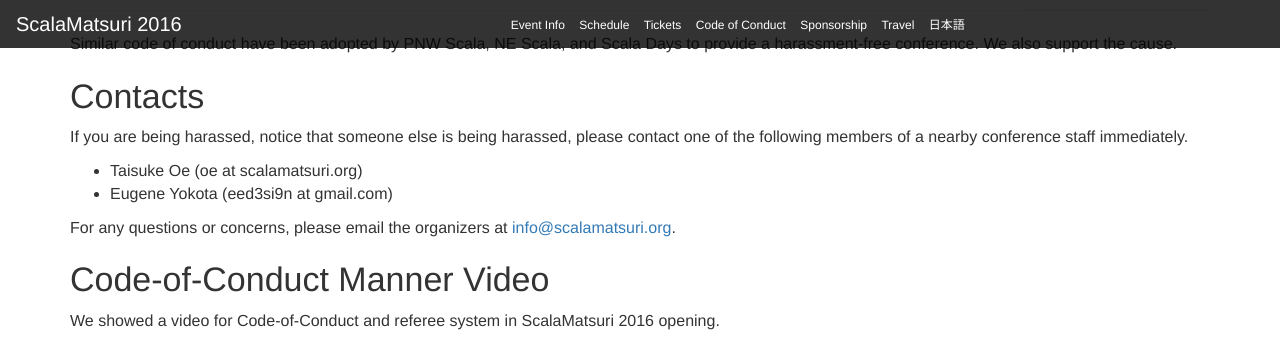
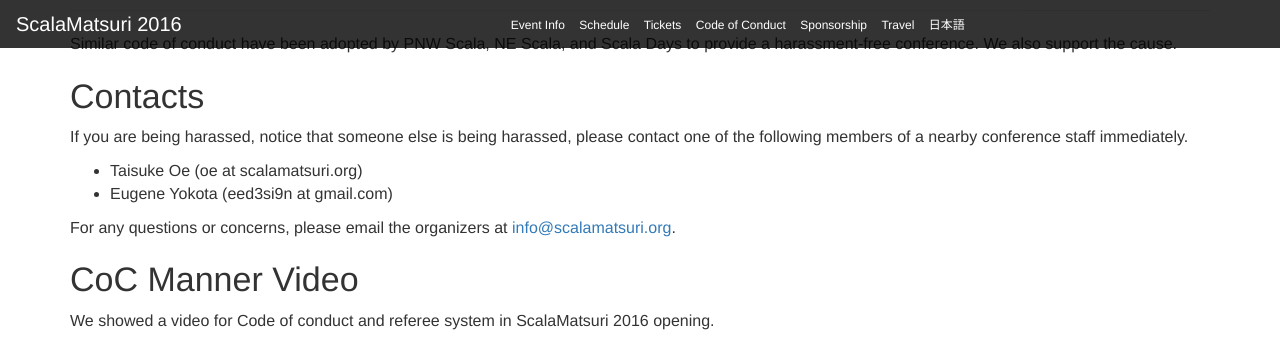
Before and after one commit to scalajp/2016.scalamatsuri.org, a Jekyll site: the page built from en/code-of-conduct/index.html, in a window 1280 px wide and 900 px high, scrolled down 742 px, cut to the strip 0-340 px from the top of the window. Built offline with Jekyll 4.4.1, drawn with Linux system fonts in a browser that asks for light colours; nearby versions of some CDN libraries; comment, search, counter and statistics services are not loaded.

Commit message:
fix inconsistent naming

```diff
--- a/en/code-of-conduct/index.html
+++ b/en/code-of-conduct/index.html
@@ -51,9 +51,9 @@ title: Code of conduct
   For any questions or concerns, please email the organizers at <a href="mailto:info@scalamatsuri.org">info@scalamatsuri.org</a>.
 </p>
 
-<h2>Code-of-Conduct Manner Video</h2>
+<h2>CoC Manner Video</h2>
 <p>
-We showed a video for Code-of-Conduct and referee system in ScalaMatsuri 2016 opening.
+We showed a video for Code of conduct and referee system in ScalaMatsuri 2016 opening.
 </p>
 <iframe width="560" height="315" src="https://www.youtube.com/embed/lIfOQNTWdxI" frameborder="0" allowfullscreen></iframe>
 
```
